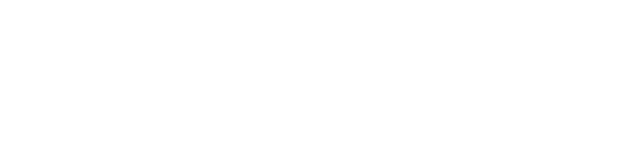
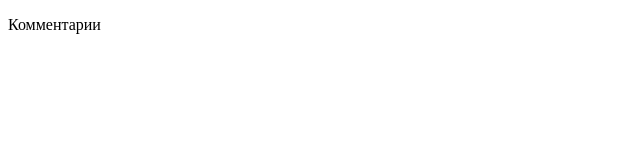
Before and after one commit to dog-in-fog/project, a plain HTML site: page index.html in a window 1280 px wide. Shown: the whole page, without its empty margins (0-640 px from the left). Drawn offline with Linux system fonts and the light colour scheme.

Commit message:
Добавили комментарий

```diff
--- a/index.html
+++ b/index.html
@@ -7,7 +7,9 @@
     <title>Document</title>
 </head>
 <body>
-    <div></div>
+    <div>
+        <P>Комментарии</P>
+    </div>
 
 </body>
 </html>
```
